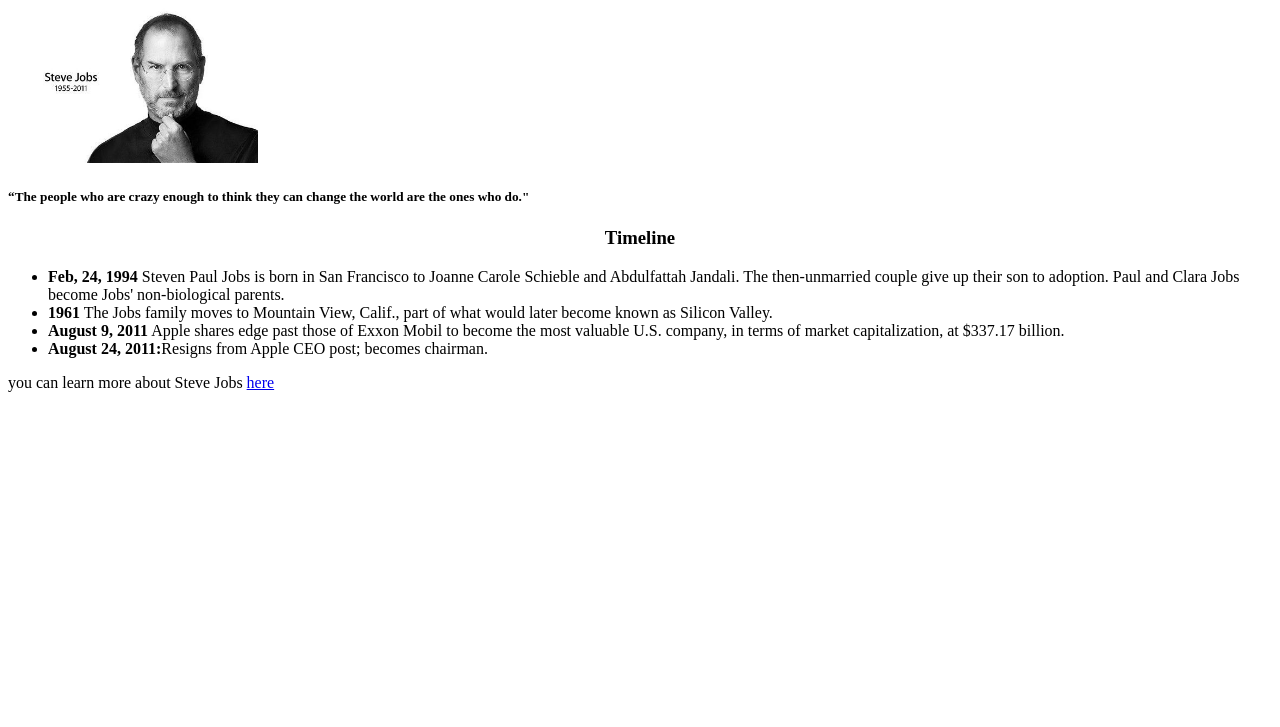
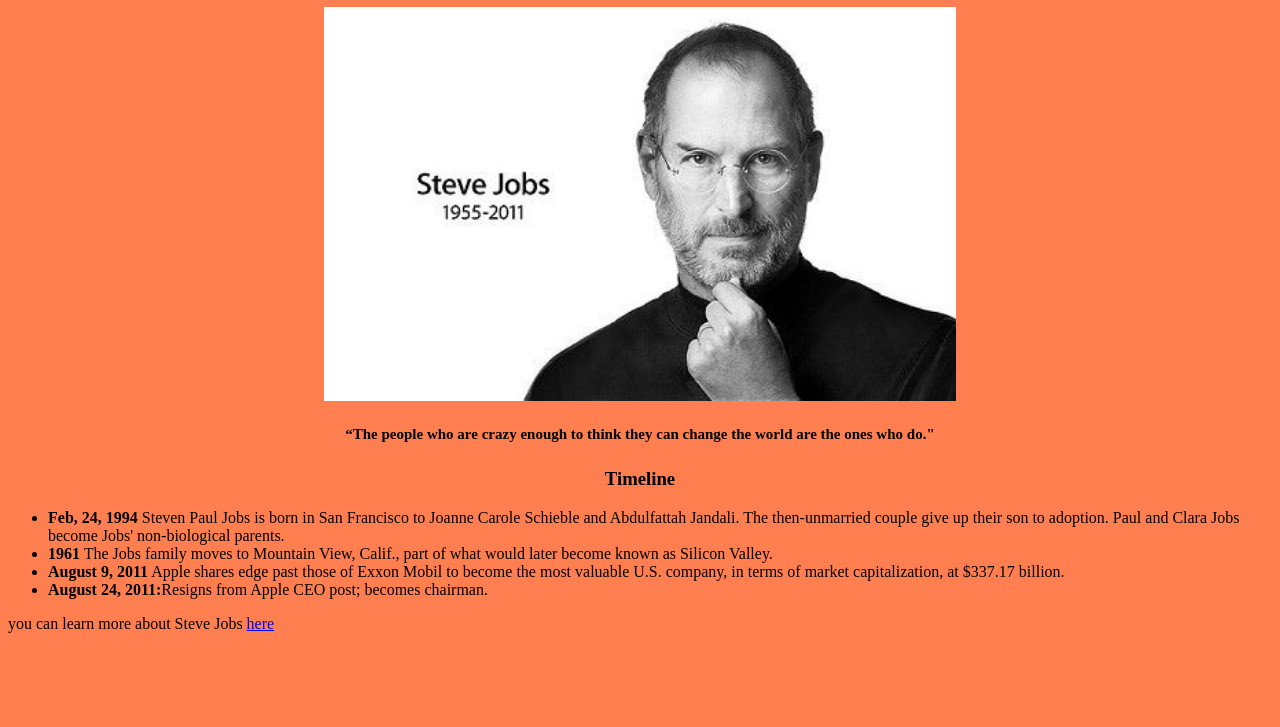
Before and after one commit to mazaji12/Parcial-1, a plain HTML site: page Parte 1/index.html in a window 1280 px wide. Shown: the part 73-800 px from the top of the page. Drawn offline with Linux system fonts and the light colour scheme.

Commit message:
segundo primera parte

```diff
--- a/Parte 1/index.html
+++ b/Parte 1/index.html
@@ -11,7 +11,7 @@
 
     <titulo>
     <h1> Tribute to steve jobs</h1>
-    <img1><img src="steve jobs.jpeg" width="250px"/></img1>
+    <img1><img src="steve jobs.jpeg"  class="center"/></img1>
     <h5>“The people who are crazy enough to think they can change the world are the ones who do."</h5>
     </titulo>
 
--- a/Parte 1/style.css
+++ b/Parte 1/style.css
@@ -1,6 +1,8 @@
-.titulo{
-    text-align: center;
-    float: center;
+.center {
+    display: block;
+    margin-left: auto;
+    margin-right: auto;
+    width:50%;
   }
   h1{
       text-align: center;
@@ -10,3 +12,9 @@ h3{
       text-align: center;
 
   }
+  h5{
+      text-align: center;
+    font-size:15px;
+    font-family: "Times New Roman";
+  }
+  body {background-color: coral;}
```
Lines whose indentation alone changed are shown as unchanged.
